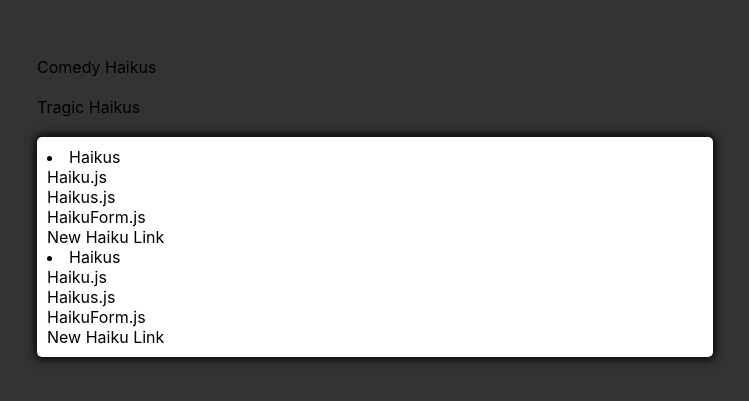
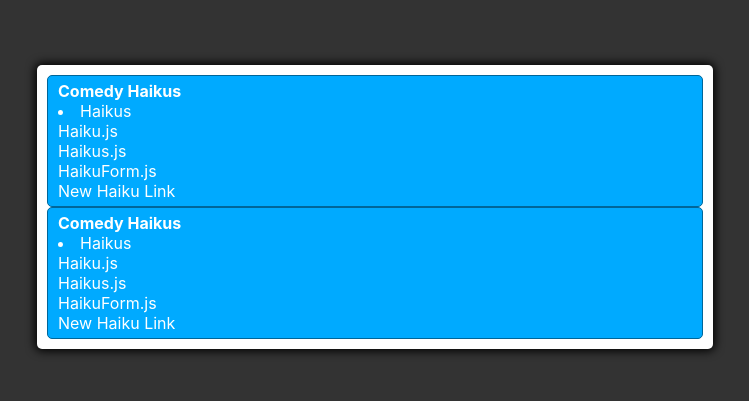
Before and after one commit to MoDaCoder/Haiku_Sandbox_frontend, a React (Create React App) app: page / in a window 1280 px wide. Shown: the part 193-594 px from the top of the page, without its empty margins (193-942 px from the left). Built offline with nearby package versions, Linux system fonts and the light colour scheme.

Commit message:
Adding CSS to make two buttons.

```diff
--- a/src/App.css
+++ b/src/App.css
@@ -25,41 +25,15 @@ body {
   margin-top: 20px;
 }
 
-.App {
-  text-align: center;
+.btn {
+  background-color: hsl(200, 100%, 50%);
+  border: 1px solid hsl(200, 100%, 30%);
+  border-radius: 5px;
+  padding: 5px 10px;
+  color: white;
+  outline: none;
 }
 
-.App-logo {
-  height: 40vmin;
-  pointer-events: none;
+.btn:hover {
+  border-color: black;
 }
-
-@media (prefers-reduced-motion: no-preference) {
-  .App-logo {
-    animation: App-logo-spin infinite 20s linear;
-  }
-}
-
-.App-header {
-  background-color: #282c34;
-  min-height: 100vh;
-  display: flex;
-  flex-direction: column;
-  align-items: center;
-  justify-content: center;
-  font-size: calc(10px + 2vmin);
-  color: white;
-}
-
-.App-link {
-  color: #61dafb;
-}
-
-@keyframes App-logo-spin {
-  from {
-    transform: rotate(0deg);
-  }
-  to {
-    transform: rotate(360deg);
-  }
-}
--- a/src/HaikuContainer.js
+++ b/src/HaikuContainer.js
@@ -13,8 +13,14 @@ class HaikuContainer extends PureComponent {
             <>
             <div className="container">
                 <div className="grid-btn">
-                    <ComedyContainer/>
-                    <TragedyContainer/>
+                    <div className="btn">
+                        <strong><span>Comedy Haikus</span></strong>
+                        <ComedyContainer/>
+                    </div>
+                    <div className="btn">
+                        <strong><span>Comedy Haikus</span></strong>
+                        <TragedyContainer/>
+                    </div>
                 </div>
             </div>
             </>
--- a/src/Navbar.js
+++ b/src/Navbar.js
@@ -4,10 +4,10 @@ import React from 'react'
 export default function Navbar(){
     return (
         <nav>
-         <div className="grid-btn">Comedy Haikus</div>
+         {/* <div className="grid-btn">Comedy Haikus</div>
          <br></br>
          <div className="grid-btn">Tragic Haikus</div>
-         <br></br>
+         <br></br> */}
         </nav>
     )
 }
```
